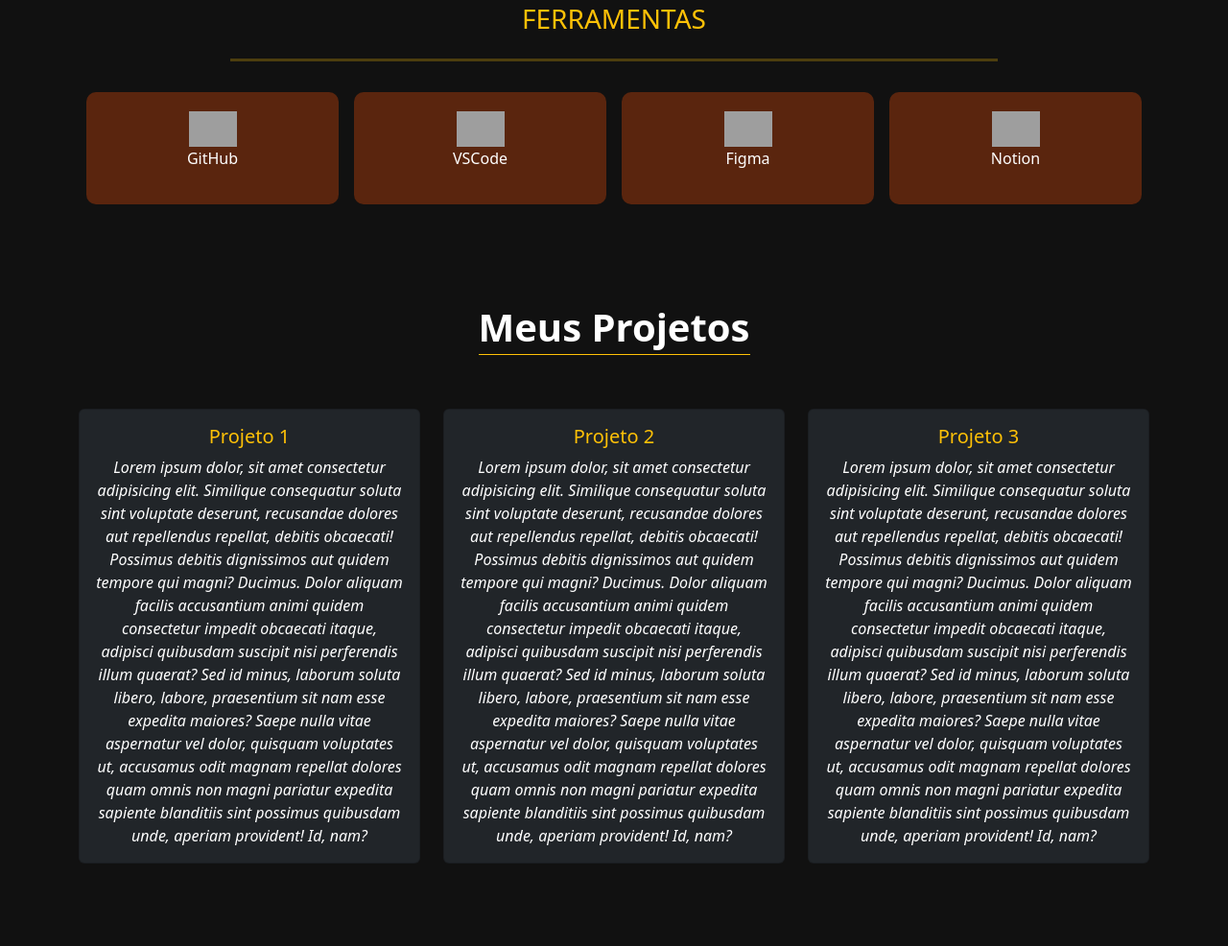
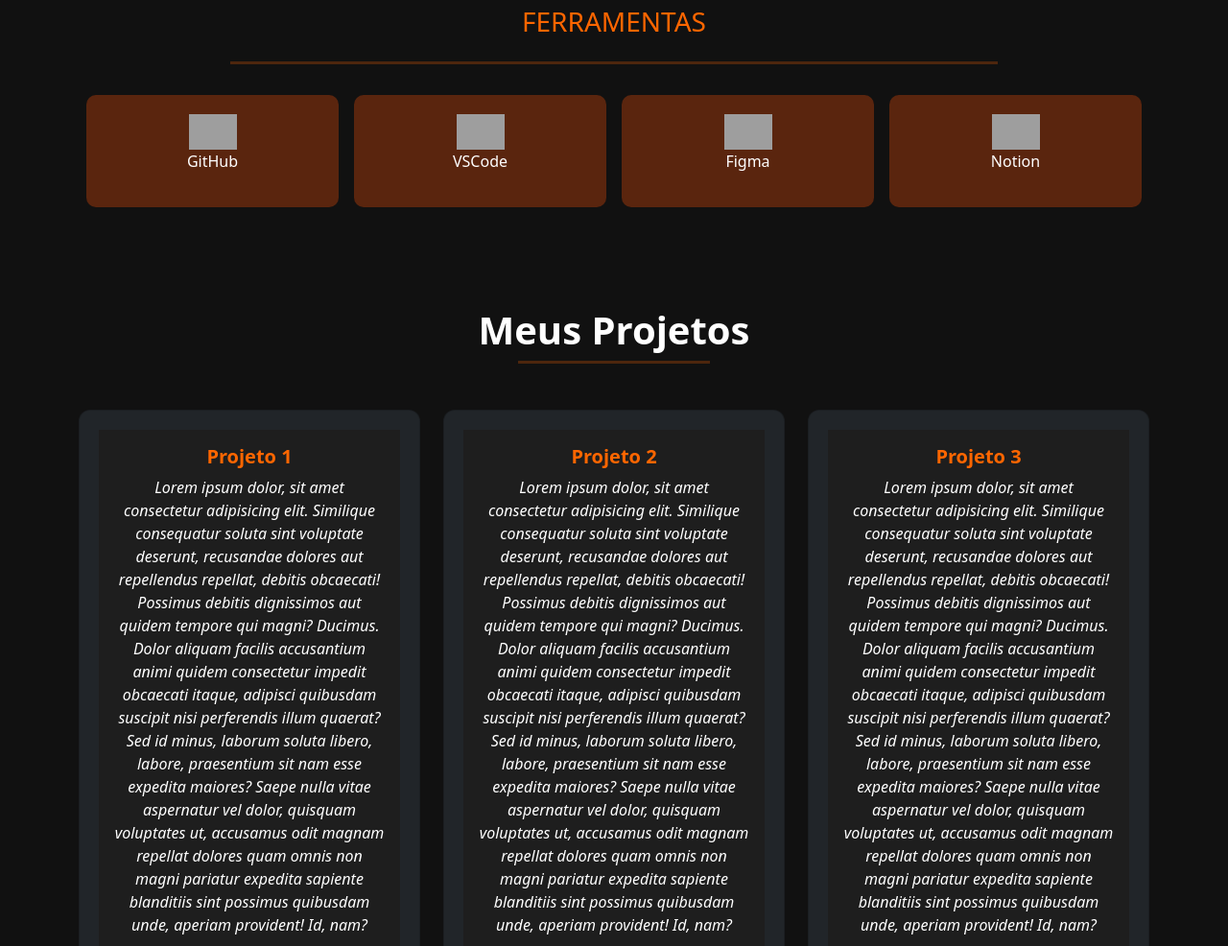
Before and after one commit to AgostinhoAlves15/Portfolio-HTML-CSS-Bootstrap, a plain HTML site: page index.html in a window 1280 px wide. Shown: the part 1334-2320 px from the top of the page at 96% size. Drawn offline with nearby package versions, Linux system fonts and the light colour scheme; grey boxes are pictures that could not be loaded.

Commit message:
style: Ajuste de cores no site

```diff
--- a/index.html
+++ b/index.html
@@ -34,8 +34,8 @@
         <p class="fs-4">MEU NOME É</p>
         <h1 class="display-3 fw-bold">AGOSTINHO</h1>
         <p class="fs-1">ALVES</p>
-        <p class="fs-4">Estou cursando <span class="text-warning">FRONT-END</span> no Amontada Valley</p>
-        <p class="fs-4">Curso <span class="text-warning">Informática</span> no Ensino Médio Técnico</p>
+        <p class="fs-4">Estou cursando <span style="color: #ff6600;">FRON-END</span> no Amontada Valley</p>
+        <p class="fs-4">Curso <span style="color: #ff6600;">Informática</span> no Ensino Médio Técnico</p>
 
     </header>
 
@@ -46,7 +46,8 @@
                 <img src="https://cdn.jsdelivr.net/gh/devicons/devicon@latest/icons/linkedin/linkedin-original.svg" class="img-fluid rounded" width="400px"/>
             </div>
             <div class="col-md-6">
-                <h2 class="text-warning">SOBRE MIM</h2>
+                <h2>SOBRE  <span style="color: #ff6600;">MIM</span></h2>
+                <hr class="linha2">
                     <p>Tenho 17 anos. Estou em busca de uma oportunidade na área de TI como desenvolvedor web. Logo que comecei a estudar a respeito, fiquei impressionado com o que é possível fazer com programação. A possibilidade de resolver problemas, facilitar o trabalho das pessoas, transformar ideias em algo real e, mais do que isso, transformar vidas. Isso é incrível! Mas o que me impressionou de verdade na área foi que a programação pode nos "dar mais TEMPO"!</p>
                     <p>O tempo é o ativo mais importante que existe, porque ele é o mais escasso. Todo mundo gostaria de ter mais. Mas, às vezes, perdemos muito do nosso tempo com tarefas repetitivas ou que demorariam muito para serem executadas. Mas a programação pode dar esse tempo de PRESENTE para nós! Eu quero poder resolver problemas, transformar vidas, transformar ideias, facilitar o trabalho de alguém e "dar mais TEMPO" para as pessoas através da programação.</p>
             </div>
@@ -55,7 +56,7 @@
     <!-- Minhas Habilidades -->
     <section id="Habilidades" class="container my-5 pt-7 justify-content-center text-center">
         <div class="container mt-5">
-            <h1 class="mb-4 text-warning">TECNOLOGIAS</h1>
+            <h1 class="mb-4"><span style="color: #ff6600;">TECNOLOGIAS</span></h1>
             <hr class="linha">
             <div class="row mt-4">
                 <div class="col-md-3 col-6 p-2">
@@ -111,7 +112,7 @@
             </div>
         </div>
         <div class="container mt-5">
-            <h3 class="mb-4 text-warning">FERRAMENTAS</h3>
+            <h3 class="mb-4"><span style="color: #ff6600;">FERRAMENTAS</span></h3>
             <hr class="linha">
             <div class="row mt-4">
                 <div class="col-md-3 col-6 p-2">
@@ -142,12 +143,13 @@
     </section>
     <!-- Seção Projetos -->
     <section class="container text-center py-5">
-        <h1 class="fw-bold position-relative d-inline-block border-bottom border-warning pb-1">Meus Projetos</h1>
+        <h1 class="fw-bold position-relative">Meus Projetos</h1>
+        <hr class="linha2">
         <div class="row row-cols-1 row-cols-md-3 g-4 mt-4">
             <div class="col">
-                <div class="card bg-dark text-white h-100">
-                    <div class="card-body">
-                        <h5 class="card-title text-warning">Projeto 1</h5>
+                <div class="card bg-dark text-white h-100 ">
+                    <div class="card-body cor_card">
+                        <h5 class="card-title titulo_card">Projeto 1</h5>
                         <p class="card-text fst-italic">Lorem ipsum dolor, sit amet consectetur adipisicing elit. Similique consequatur soluta sint voluptate deserunt, recusandae dolores aut repellendus repellat, debitis obcaecati! Possimus debitis dignissimos aut quidem tempore qui magni? Ducimus.
                         Dolor aliquam facilis accusantium animi quidem consectetur impedit obcaecati itaque, adipisci quibusdam suscipit nisi perferendis illum quaerat? Sed id minus, laborum soluta libero, labore, praesentium sit nam esse expedita maiores?
                         Saepe nulla vitae aspernatur vel dolor, quisquam voluptates ut, accusamus odit magnam repellat dolores quam omnis non magni pariatur expedita sapiente blanditiis sint possimus quibusdam unde, aperiam provident! Id, nam?</p>
@@ -156,8 +158,8 @@
             </div>
             <div class="col">
                 <div class="card bg-dark text-white h-100">
-                    <div class="card-body">
-                        <h5 class="card-title text-warning">Projeto 2</h5>
+                    <div class="card-body cor_card">
+                        <h5 class="card-title titulo_card">Projeto 2</h5>
                         <p class="card-text fst-italic">Lorem ipsum dolor, sit amet consectetur adipisicing elit. Similique consequatur soluta sint voluptate deserunt, recusandae dolores aut repellendus repellat, debitis obcaecati! Possimus debitis dignissimos aut quidem tempore qui magni? Ducimus.
                         Dolor aliquam facilis accusantium animi quidem consectetur impedit obcaecati itaque, adipisci quibusdam suscipit nisi perferendis illum quaerat? Sed id minus, laborum soluta libero, labore, praesentium sit nam esse expedita maiores?
                         Saepe nulla vitae aspernatur vel dolor, quisquam voluptates ut, accusamus odit magnam repellat dolores quam omnis non magni pariatur expedita sapiente blanditiis sint possimus quibusdam unde, aperiam provident! Id, nam?</p>
@@ -166,8 +168,8 @@
             </div>
             <div class="col">
                 <div class="card bg-dark text-white h-100">
-                    <div class="card-body">
-                        <h5 class="card-title text-warning">Projeto 3</h5>
+                    <div class="card-body cor_card">
+                        <h5 class="card-title titulo_card">Projeto 3</h5>
                         <p class="card-text fst-italic">Lorem ipsum dolor, sit amet consectetur adipisicing elit. Similique consequatur soluta sint voluptate deserunt, recusandae dolores aut repellendus repellat, debitis obcaecati! Possimus debitis dignissimos aut quidem tempore qui magni? Ducimus.
                         Dolor aliquam facilis accusantium animi quidem consectetur impedit obcaecati itaque, adipisci quibusdam suscipit nisi perferendis illum quaerat? Sed id minus, laborum soluta libero, labore, praesentium sit nam esse expedita maiores?
                         Saepe nulla vitae aspernatur vel dolor, quisquam voluptates ut, accusamus odit magnam repellat dolores quam omnis non magni pariatur expedita sapiente blanditiis sint possimus quibusdam unde, aperiam provident! Id, nam?</p>
--- a/style.css
+++ b/style.css
@@ -21,9 +21,19 @@ body {
 .linha{
     width: 800px;
     height: 3px;
-    background-color: #ffc107;
+    background-color: #ff6600;
     border: none;
     margin: auto;
+}
+.linha2{
+    width: 200px;
+    height: 3px;
+    background-color: #ff6600;
+    border: none;
+    margin: auto;
+}
+.cor_card{
+    background-color: rgba(30, 30, 30, 0.95);
 }
 .cor_input {
     background-color: rgba(26, 26, 26, 0.9);
@@ -48,3 +58,17 @@ body {
     color: white;
     border-radius: 10px;
 }
+.card {
+    border-radius: 12px;
+    padding: 20px;
+    transition: transform 0.3s ease, box-shadow 0.3s ease;
+  }
+  .card:hover {
+    transform: translateY(-5px);
+    box-shadow: 0 6px 16px rgba(0,0,0,0.4);
+  }
+
+  .titulo_card {
+    color: #ff6600;
+    font-weight: bold;
+  }
```
